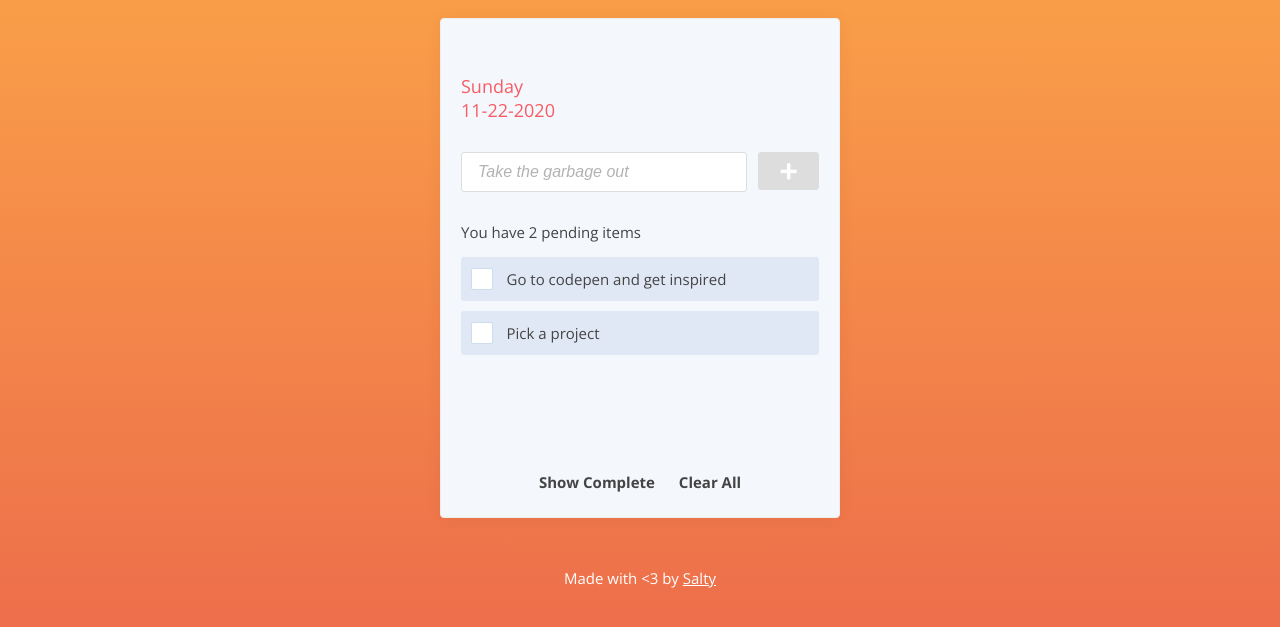
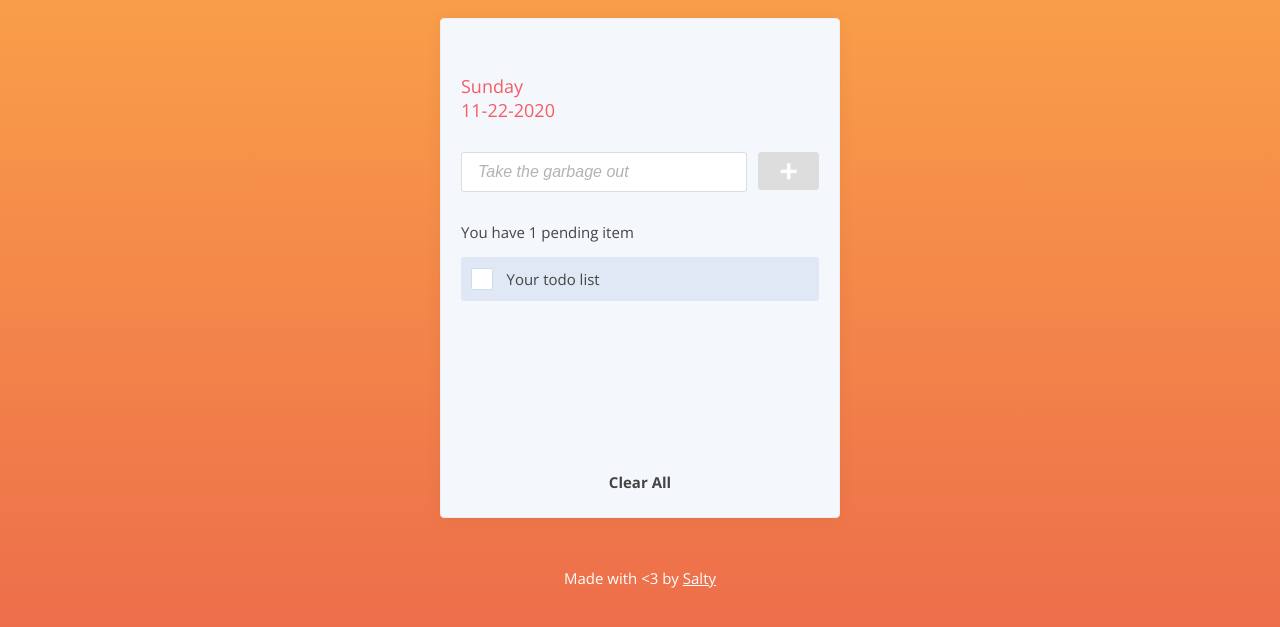
Before and after one commit to SaltyLiz/todo-list, a plain HTML site: page index.html in a window 1280 px wide. Shown: the part 133-760 px from the top of the page. Drawn offline with nearby package versions, Linux system fonts and the light colour scheme.

Commit message:
Update index.html

```diff
--- a/index.html
+++ b/index.html
@@ -76,9 +76,7 @@ new Vue({
   data() {
     return {
       todoList: [
-        {"id":0,"title":"Go to codepen and get inspired","done":false},
-        {"id":1,"title":"Pick a project","done":false},
-        {"id":4,"title":"Create a new pen","done":true}
+        {"id":0,"title":"Your todo list","done":false},
       ],
       new_todo: '',
       showComplete: false,
```
